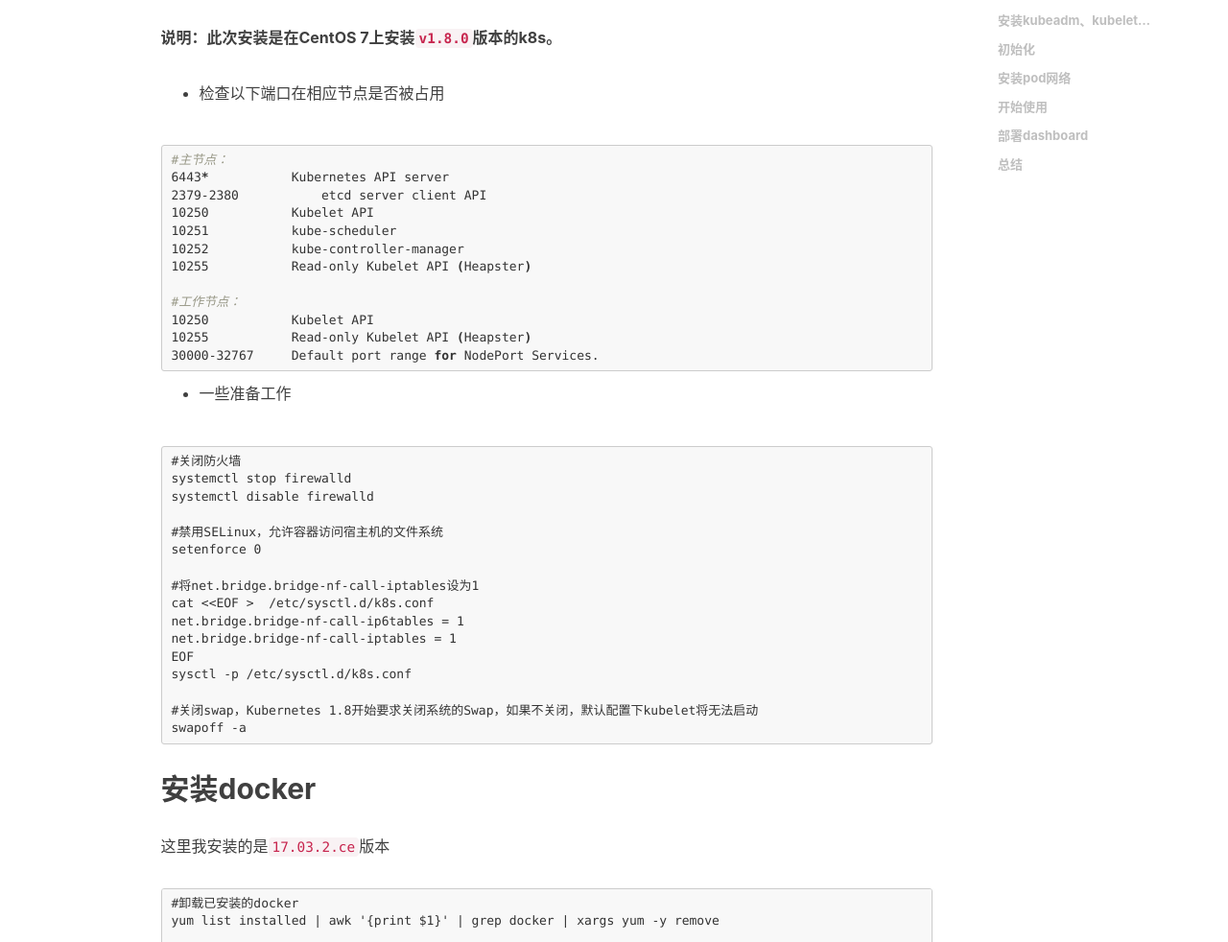
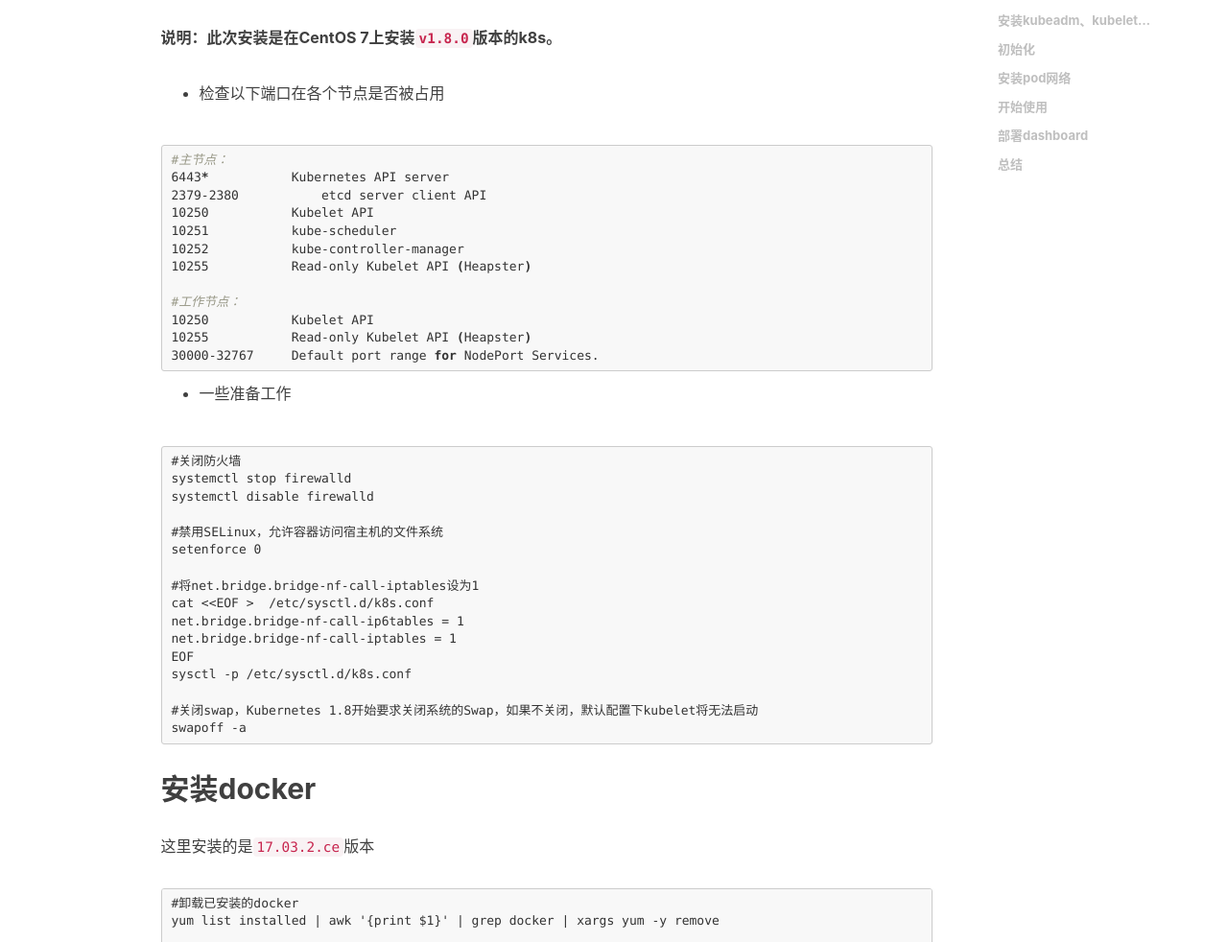
Before and after one commit to fengh0409/fengh0409.github.io, a Jekyll site: the page built from _posts/2017-11-20-using-kubeadm-install-kubernetes.markdown, in a window 1280 px wide and 1400 px high, scrolled down 321 px. Shown: the part 173-1155 px from the top of the window at 96% size. Built offline with Jekyll 4.4.1, drawn with Linux system fonts in a browser that asks for light colours; nearby versions of some CDN libraries; comment, search, counter and statistics services are not loaded.

Commit message:
Update 2017-11-20-using-kubeadm-install-kubernetes.markdown

````diff
--- a/_posts/2017-11-20-using-kubeadm-install-kubernetes.markdown
+++ b/_posts/2017-11-20-using-kubeadm-install-kubernetes.markdown
@@ -17,7 +17,7 @@
 ## 准备工作
 **说明：此次安装是在CentOS 7上安装`v1.8.0`版本的k8s。**
 
-* 检查以下端口在相应节点是否被占用
+* 检查以下端口在各个节点是否被占用
 
 ```shell
 #主节点：
@@ -56,7 +56,7 @@
 ```
 
 ## 安装docker
-这里我安装的是`17.03.2.ce`版本
+这里安装的是`17.03.2.ce`版本
 ```
 #卸载已安装的docker
 yum list installed | awk '{print $1}' | grep docker | xargs yum -y remove
@@ -396,4 +396,5 @@
 ## 总结
 总的来说，使用kubeadm安装k8s集群还是很方便的，省了很多事，我在安装过程中，主要的问题还是墙内安装时遇到的网络问题，后来上了代理之后，整个安装过程就顺畅多了。另外，官方还提供了一些插件，比如日志管理、监控等，很好用，部署也很简单，这里就暂不赘述了，后面有时间再整理。
 
-参考：[https://www.kubernetes.org.cn/2906.html](https://www.kubernetes.org.cn/2906.html)
+参考：
+[https://www.kubernetes.org.cn/2906.html](https://www.kubernetes.org.cn/2906.html)
````
